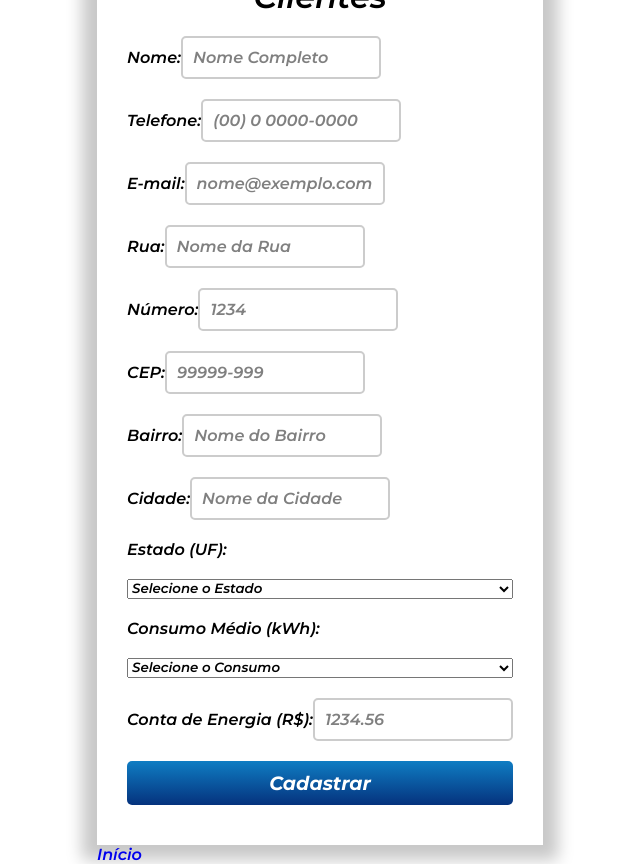
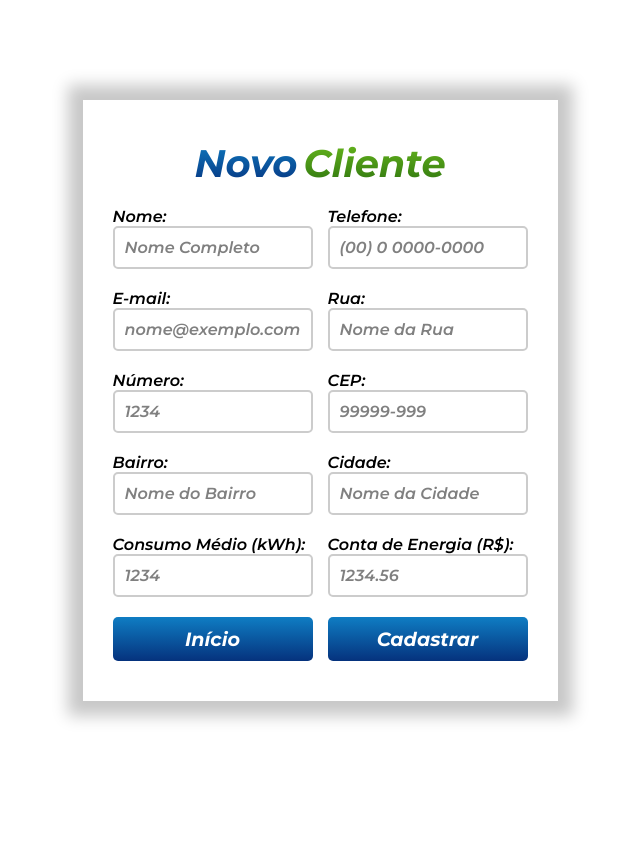
Before and after one commit to RodrigoBerGran/Projeto-Futuro-Digital, a React (Vite) app in the folder Projeto/: page /novo-cliente in a window 1280 px wide. Shown: the whole page, without its empty margins (320-960 px from the left). After the commit the page ends 800 px from the top, so only its background shows below. Built offline with nearby package versions, Linux system fonts and the light colour scheme.

Commit message:
css novo cliente pronto

```diff
--- a/Projeto/src/index.css
+++ b/Projeto/src/index.css
@@ -112,8 +112,8 @@ h1 {
     gap: 6px;
 }
 
-#new,
-#user {
+.new,
+.person {
     background-clip: text;
     -webkit-background-clip: text;
     -webkit-text-fill-color: transparent;
@@ -124,12 +124,12 @@ h1 {
     text-align: center;
 }
 
-#new {
+.new {
     color: #107DC2;
     background-image: linear-gradient(#107DC2, #05317D 100%);
 }
 
-#user {
+.person {
     color: #69b91e;
     background-image: linear-gradient(#69b91e, #2d730f 100%);
 }
@@ -151,3 +151,14 @@ h1 {
     width: 100%;
     box-sizing: border-box;
 }
+
+#NovoCliente > div {
+    display: flex;
+    gap: 15px;
+}
+
+#NovoCliente label {
+    display: flex;
+    flex-direction: column;
+    flex: 1;
+}
--- a/Projeto/src/pages/Clientes/Clientes.jsx
+++ b/Projeto/src/pages/Clientes/Clientes.jsx
@@ -8,7 +8,7 @@ function Clientes() {
 
     return (
         <>
-            <h1>Clientes</h1>
+            <h1>Clients</h1>
             <input type="search" placeholder="Buscar Cliente" />
             <nav>
                 <Link to="/Novo-Cliente">Novo Cliente</Link><br />
--- a/Projeto/src/pages/NovoCliente/NovoCliente.jsx
+++ b/Projeto/src/pages/NovoCliente/NovoCliente.jsx
@@ -11,7 +11,6 @@ function NovoCliente() {
     const [cep, setCep] = useState('')
     const [bairro, setBairro] = useState('')
     const [cidade, setCidade] = useState('')
-    const [estado, setEstado] = useState('')
     const [consumo, setConsumo] = useState('')
     const [conta, setConta] = useState('')
 
@@ -26,7 +25,6 @@ function NovoCliente() {
             cep: cep,
             bairro: bairro,
             cidade: cidade,
-            estado: estado,
             consumo: consumo,
             conta: conta
         };
@@ -36,8 +34,9 @@ function NovoCliente() {
 
     return (
         <>
-            <form>
-                <h1>Clientes</h1>
+            <form id="NovoCliente">
+                <h1><span className="new">Novo</span><span className="person">Cliente</span></h1>
+                <div>
                     <label>Nome:
                         <input
                             required
@@ -57,7 +56,9 @@ function NovoCliente() {
                             value={telefone}
                             onChange={(e) => setTelefone(e.target.value)}
                         /></label>
+                </div>
 
+                <div>
                     <label>E-mail:
                         <input
                             type="email"
@@ -75,7 +76,9 @@ function NovoCliente() {
                             value={rua}
                             onChange={(e) => setRua(e.target.value)}
                         /></label>
+                </div>
 
+                <div>
                     <label>Número:
                         <input
                             type="number"
@@ -93,7 +96,9 @@ function NovoCliente() {
                             value={cep}
                             onChange={(e) => setCep(e.target.value)}
                         /></label>
+                </div>
 
+                <div>
                     <label>Bairro:
                         <input
                             type="text"
@@ -111,55 +116,17 @@ function NovoCliente() {
                             value={cidade}
                             onChange={(e) => setCidade(e.target.value)}
                         /></label>
+                </div>
 
-                <label htmlFor="estado">Estado (UF):</label>
-                <select
-                    name="estado"
-                    value={estado}
-                    onChange={(e) => setEstado(e.target.value)}
-                >
-                    <option value="">Selecione o Estado</option>
-                    <option value="AC">Acre</option>
-                    <option value="AL">Alagoas</option>
-                    <option value="AP">Amapá</option>
-                    <option value="AM">Amazonas</option>
-                    <option value="BA">Bahia</option>
-                    <option value="CE">Ceará</option>
-                    <option value="DF">Distrito Federal</option>
-                    <option value="ES">Espírito Santo</option>
-                    <option value="GO">Goiás</option>
-                    <option value="MA">Maranhão</option>
-                    <option value="MT">Mato Grosso</option>
-                    <option value="MS">Mato Grosso do Sul</option>
-                    <option value="MG">Minas Gerais</option>
-                    <option value="PA">Pará</option>
-                    <option value="PB">Paraíba</option>
-                    <option value="PR">Paraná</option>
-                    <option value="PE">Pernambuco</option>
-                    <option value="PI">Piauí</option>
-                    <option value="RJ">Rio de Janeiro</option>
-                    <option value="RN">Rio Grande do Norte</option>
-                    <option value="RS">Rio Grande do Sul</option>
-                    <option value="RO">Rondônia</option>
-                    <option value="RR">Roraima</option>
-                    <option value="SC">Santa Catarina</option>
-                    <option value="SP">São Paulo</option>
-                    <option value="SE">Sergipe</option>
-                    <option value="TO">Tocantins</option>
-                </select>
-
-                <label htmlFor="consumo">Consumo Médio (kWh):</label>
-                <select
+                <div>
+                    <label>Consumo Médio (kWh):
+                        <input
+                            type="number"
                             name="consumo"
                             placeholder="1234"
                             value={consumo}
                             onChange={(e) => setConsumo(e.target.value)}
-                >
-                    <option value="">Selecione o Consumo</option>
-                    <option value="basico">1-300 kWh</option>
-                    <option value="premium">301-1000 kWh</option>
-                    <option value="investor">1001+ kWh</option>
-                </select>
+                        /></label>
 
                     <label>Conta de Energia (R$):
                         <input
@@ -169,12 +136,13 @@ function NovoCliente() {
                             value={conta}
                             onChange={(e) => setConta(e.target.value)}
                         /></label>
+                </div>
 
-                <button type="button" onClick={handleCadastrar}>Cadastrar</button>
+                <div className='botoes-grupo'>
+                    <Link to="/" className="botoes-agrupados">Início</Link>
+                    <button type="button" className="botoes-agrupados" onClick={handleCadastrar}>Cadastrar</button>
+                </div>
             </form>
-            <nav>
-                <Link to="/">Início</Link>
-            </nav>
         </>
     )
 }
--- a/Projeto/src/pages/NovoUsuario/NovoUsuario.jsx
+++ b/Projeto/src/pages/NovoUsuario/NovoUsuario.jsx
@@ -36,7 +36,7 @@ function NovoUsuario() {
         <>
         <div id="novo-usuario-container">
             <form action="#">
-                <h1><span id="new">Novo</span><span id="user">Usuário</span></h1>
+                <h1><span className="new">Novo</span><span className="person">Usuário</span></h1>
 
                 <div className='novo-usuario-input'>
                     <label>Nome:
```
Lines whose indentation alone changed are shown as unchanged.
